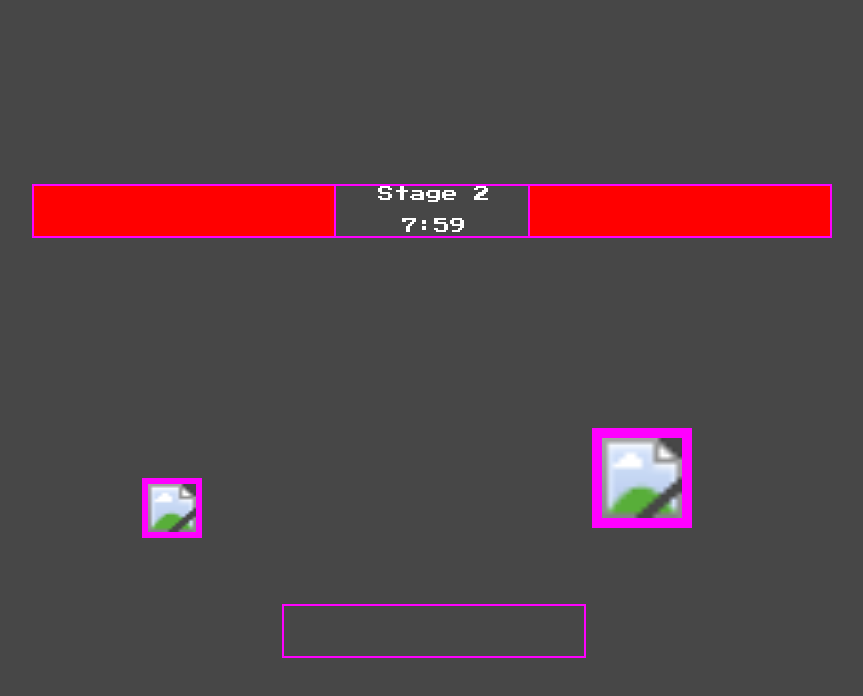
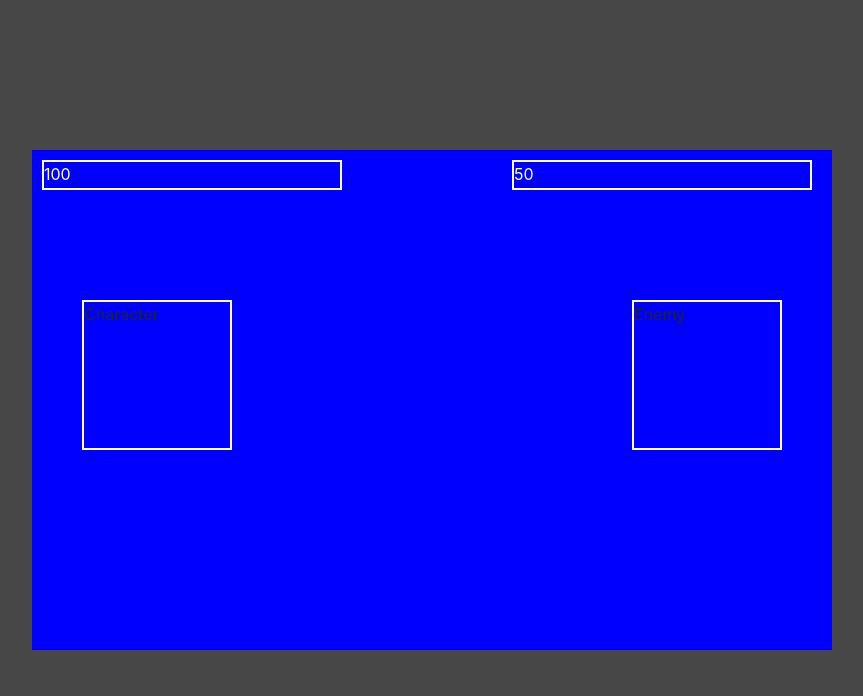
Before and after one commit to cafeamericano/UNC-04UnitFourGame, a plain HTML site: page index.html in a window 1280 px wide. Shown: the whole page, without its empty margins (208-1071 px from the left). Drawn offline with nearby package versions, Linux system fonts and the light colour scheme.

Commit message:
Creating layout

```diff
--- a/assets/javascript/game.js
+++ b/assets/javascript/game.js
@@ -0,0 +1,65 @@
+//WAIT FOR DOCUMENT READY
+$(document).ready(function () {
+
+
+    //Draw player HP bar
+    $("#game-window").append("<div id='playerHP'></div>")
+
+    $("#playerHP").css({ border: "2px solid white", width: "300px", height: "30px", color: "white" })
+    $("#playerHP").css({ position: "absolute", left: "10px", bottom: "460px" })
+
+    //Draw player HP bar
+    $("#game-window").append("<div id='enemyHP'>Hey</div>")
+    $("#enemyHP").css({ border: "2px solid white", width: "300px", height: "30px", color: "white" })
+    $("#enemyHP").css({ position: "absolute", left: "480px", bottom: "460px" })
+
+
+    //Draw player
+    $("#game-window").append("<div id='player'>Character</div>")
+    $("#player").css({ border: "2px solid white", width: "150px", height: "150px" })
+    $("#player").css({ position: "absolute", left: "50px", bottom: "200px" })
+
+    //Draw enemy
+    $("#game-window").append("<div id='enemy'>Enemy</div>")
+    $("#enemy").css({ border: "2px solid white", width: "150px", height: "150px" })
+    $("#enemy").css({ position: "absolute", left: "600px", bottom: "200px" })
+
+    var player = {
+        HP: 100,
+
+        attack: function () {
+            enemy.HP -= 10;
+            enemy.updateHP();
+            enemy.counterAttack();
+        },
+
+        updateHP: function () {
+            $("#playerHP").html(`${this.HP}`)
+        }
+    }
+
+    var enemy = {
+        HP: 50,
+
+        updateHP: function () {
+            $("#enemyHP").html(`${this.HP}`)
+        },
+
+        counterAttack: function () {
+            player.HP -= 10;
+            player.updateHP()
+        }
+
+    }
+
+
+    //RUN
+    $("#playerHP").text("100")
+    $("#enemyHP").text("50")
+
+    $("#enemy").click(function () {
+        player.attack()
+    });
+
+    //CLOSING SYNTAX
+});
--- a/index.html
+++ b/index.html
@@ -6,7 +6,13 @@
     <title></title>
     <meta name="description" content="" />
     <meta name="viewport" content="width=device-width, initial-scale=1" />
-    <link href="https://fonts.googleapis.com/css?family=Press+Start+2P&display=swap" rel="stylesheet">
+    <link
+      href="https://fonts.googleapis.com/css?family=Press+Start+2P&display=swap"
+      rel="stylesheet"
+    />
+    <link rel="stylesheet" href="https://maxcdn.bootstrapcdn.com/bootstrap/4.0.0/css/bootstrap.min.css" integrity="sha384-Gn5384xqQ1aoWXA+058RXPxPg6fy4IWvTNh0E263XmFcJlSAwiGgFAW/dAiS6JXm" crossorigin="anonymous">
+    <script src="https://ajax.googleapis.com/ajax/libs/jquery/3.4.0/jquery.min.js"></script>
+
     <link rel="stylesheet" href="" />
     <style>
       html,
@@ -20,64 +26,34 @@
         justify-content: center;
         align-items: center;
       }
-      .game-window {
+      #game-window {
         position: relative;
         height: 500px;
         width: 800px;
-        background-image: url("one.png");
+        background-color: blue;
         background-size: 100% 100%;
         background-repeat: repeat-x;
       }
       img {
         border: solid 2px magenta;
       }
-      #playerHPbar, #enemyHPbar {
-        background: red
+      #playerHPbar,
+      #enemyHPbar {
+        background: red;
       }
       #stageAndTime {
-        font-family: 'Press Start 2P', cursive;
+        font-family: "Press Start 2P", cursive;
         color: white;
-        text-align: center
+        text-align: center;
       }
     </style>
-
   </head>
   <body>
     <main>
-      <div class="game-window">
-        <div
-          id="stageAndTime"
-          style="position: absolute; bottom: 420px; left: 300px; border: solid 2px magenta; height: 50px; width: 200px"
-        >
-          <div id="stageNumber">
-            Stage 2
-          </div>
-          <div id="time">
-            <p>7:59</p>
-          </div>
-        </div>
-        <div
-          id="playerHPbar"
-          style="position: absolute; bottom: 420px; left: 0px; border: solid 2px magenta; height: 50px; width: 300px"
-        ></div>
-        <div
-          id="enemyHPbar"
-          style="position: absolute; bottom: 420px; right: 0px; border: solid 2px magenta; height: 50px; width: 300px"
-        ></div>
-        <div
-          id="toolbox"
-          style="position: absolute; bottom: 0px; left: 250px; border: solid 2px magenta; height: 50px; width: 300px"
-        ></div>
-        <img
-          src="warrior.png"
-          style="transform: scale(3); position: absolute; bottom: 140px; left: 130px"
-        />
-        <!-- <img src="protectEffect.png" style="transform: scale(3); position: absolute; bottom: 130px; left: 120px"> -->
-        <img
-          src="octopus.png"
-          style="transform: scale(5); position: absolute; bottom: 170px; left: 600px"
-        />
+      <div id="game-window">
       </div>
     </main>
+    <script src="assets/javascript/game.js"></script>
+
   </body>
 </html>
```
